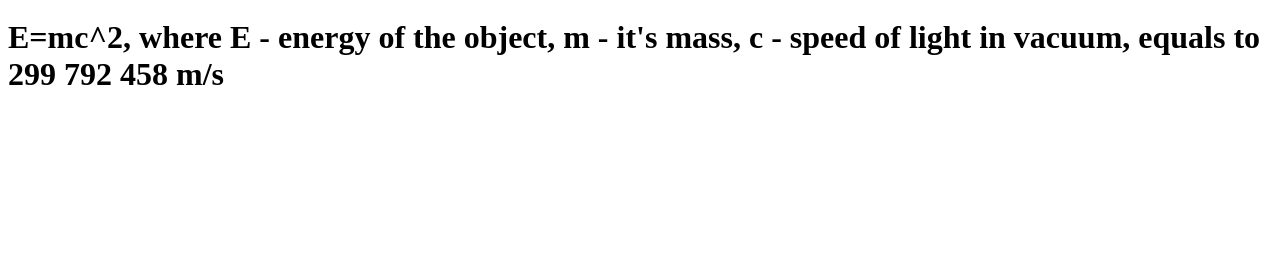
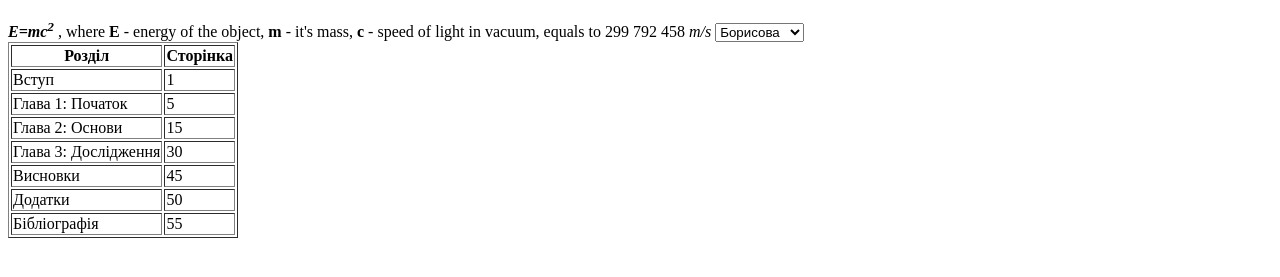
Before and after one commit to dariaborysova-hhhh/kiuki, a plain HTML site: page index.html in a window 1280 px wide. Shown: the part 61-338 px from the top of the page. Drawn offline with Linux system fonts and the light colour scheme.

Commit message:
feat: table

```diff
--- a/index.html
+++ b/index.html
@@ -7,6 +7,48 @@
 </head>
 <body>
     <h1>привет</h1>
-    <h1>E=mc^2,  where E - energy of the object, m - it's mass, c - speed of light in vacuum, equals to 299 792 458 m/s</h1>
+    <i><b>E=mc<sup>2</sup> </b></b></i>,  where <b>E</b> - energy of the object, <b>m</b> - it's mass, <b>c</b> - speed of light in vacuum, equals to 299 792 458 <i>m/s</i>
+
+
+<select name="stud" id="stud">
+ <option value="Борисова">Борисова</option>
+ <option value="Пестрецов">Пестрецов</option>
+ <option value="Латиш">Латиш</option>
+</select>
+<table border="1">
+    <tr>
+        <th>Розділ</th>
+        <th>Сторінка</th>
+    </tr>
+    <tr>
+        <td>Вступ</td>
+        <td>1</td>
+    </tr>
+    <tr>
+        <td>Глава 1: Початок</td>
+        <td>5</td>
+    </tr>
+    <tr>
+        <td>Глава 2: Основи</td>
+        <td>15</td>
+    </tr>
+    <tr>
+        <td>Глава 3: Дослідження</td>
+        <td>30</td>
+    </tr>
+    <tr>
+        <td>Висновки</td>
+        <td>45</td>
+    </tr>
+    <tr>
+        <td>Додатки</td>
+        <td>50</td>
+    </tr>
+    <tr>
+        <td>Бібліографія</td>
+        <td>55</td>
+    </tr>
+</table>
+
 </body>
 </html>
```
